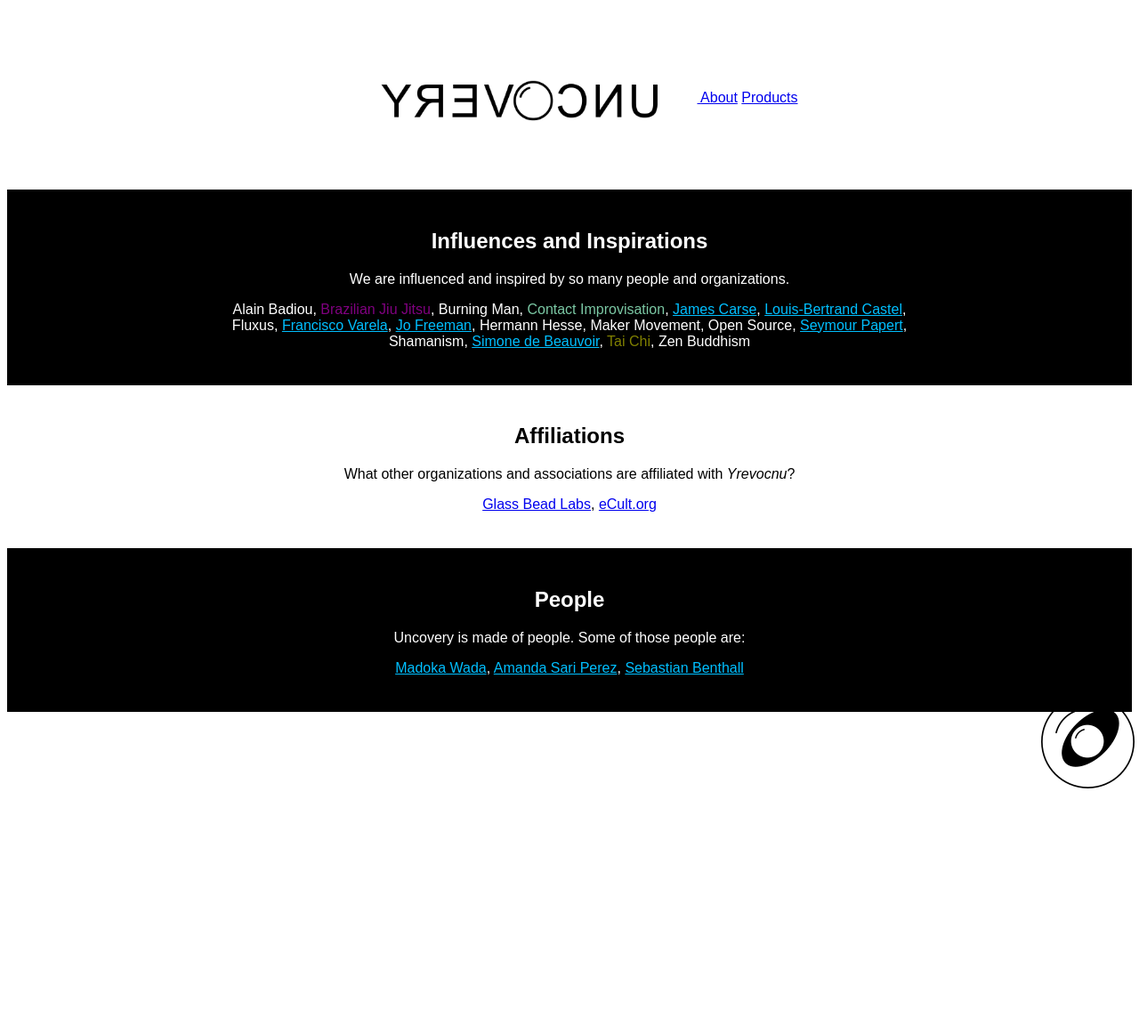
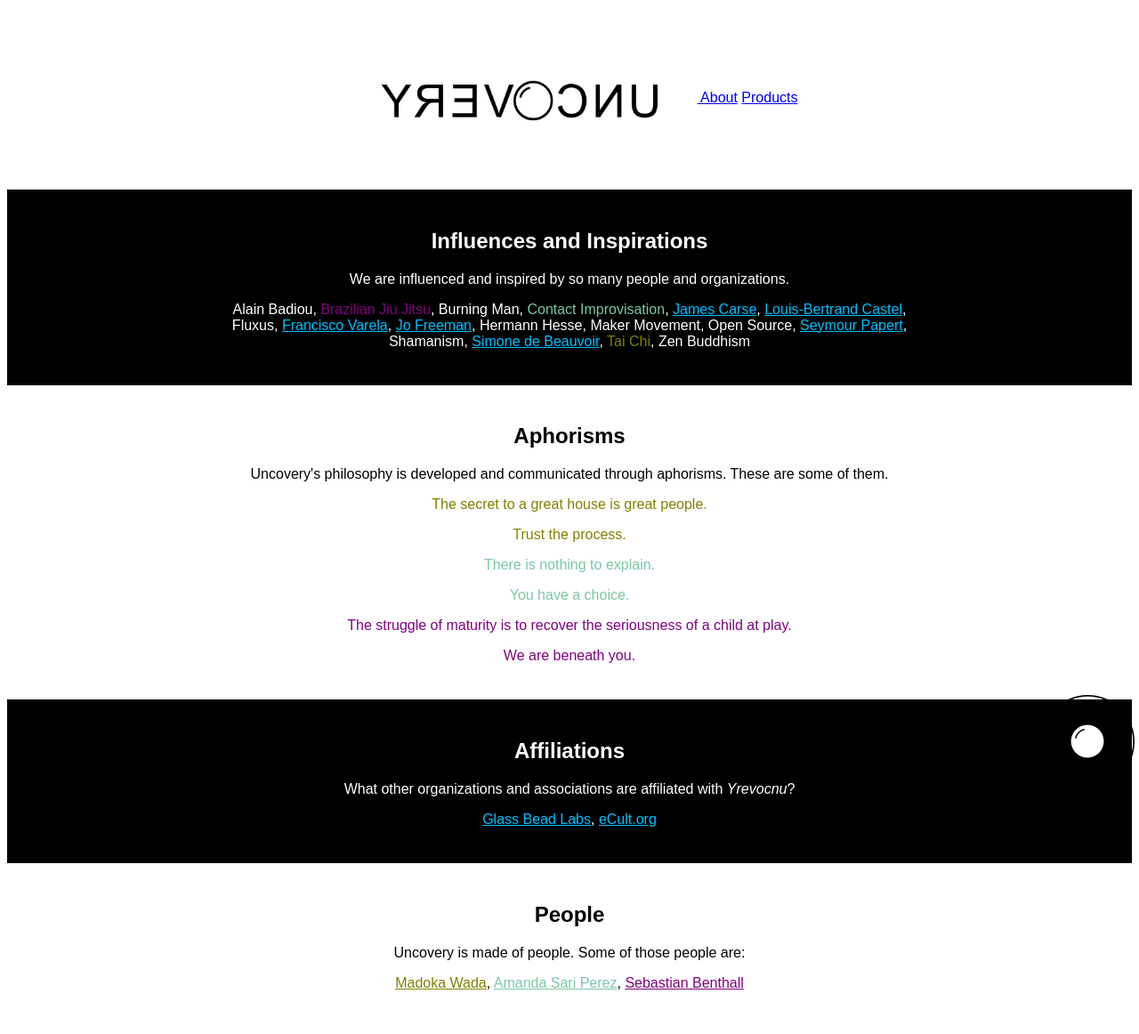
Before and after one commit to yrevocnu/yrevocnu.github.io, a Jekyll site: the page built from about.md, in a window 1280 px wide. Shown: the whole page at 89% size. Built offline with Jekyll 4.4.1, drawn with Linux system fonts in a browser that asks for light colours; before the commit the page ends 900 px from its top, so only the background shows below that.

Commit message:
adding aphorims, based on data, back

```diff
--- a/_layouts/about.html
+++ b/_layouts/about.html
@@ -11,13 +11,23 @@
 
       <div class="main">
         <div class="contents">
+          <h2>Aphorisms</h2>
+          <p>Uncovery's philosophy is developed and communicated through aphorisms. These are some of them.</p>
+          {% for aphorism in site.data.aphorisms %}
+          <p class="mottoe {{aphorism.house}}">{{aphorism.motto}}</p>
+          {% endfor %}
+        </div>
+      </div>
+
+      <div class="main odd">
+        <div class="contents">
         <h2>Affiliations</h2>
         <p>What other organizations and associations are affiliated with <em>Yrevocnu</em>?</p>
         <p><a href="https://bead.glass">Glass Bead Labs</a>, <a href="https://ecult.org">eCult.org</a></p>
         </div>
         </div>
 
-      <div class="main odd">
+      <div class="main">
         <div class="contents">
         <h2>People</h2>
         <p>Uncovery is made of people. Some of those people are:</p>
```
